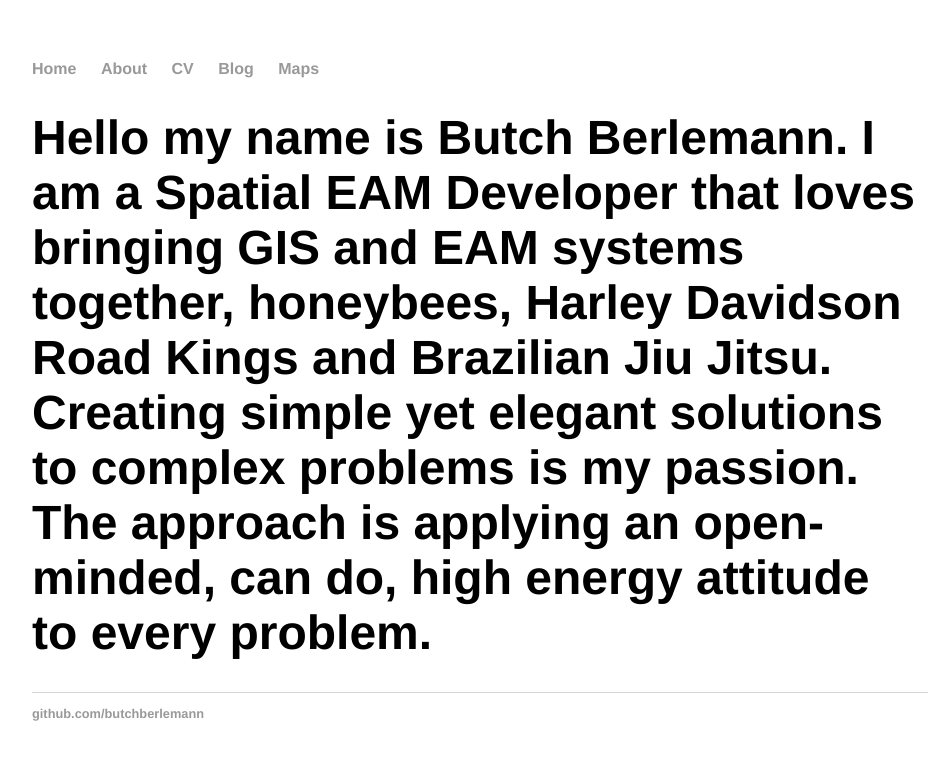
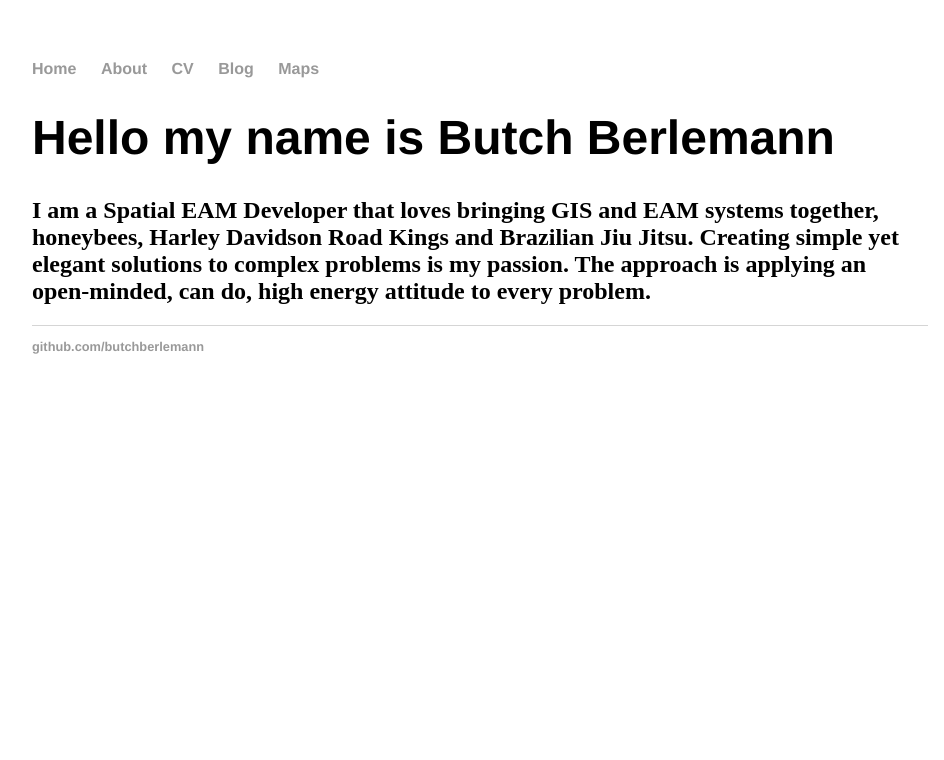
Before and after one commit to butchberlemann/butchberlemann.github.io, a Jekyll site: the page built from index.html, in a window 1280 px wide. Shown: the top 760 px of the page, without its empty margins (160-1104 px from the left). Built offline with Jekyll 4.4.1, drawn with Linux system fonts in a browser that asks for light colours.

Commit message:
Update index.html

```diff
--- a/index.html
+++ b/index.html
@@ -3,10 +3,11 @@ layout: default
 title: Butch Berlemann Spatial EAM Developer
 ---
 <div class="blurb">
-	<h1>Hello my name is Butch Berlemann. I am a Spatial EAM Developer that loves bringing GIS and EAM systems together, honeybees, Harley Davidson Road Kings and Brazilian Jiu Jitsu.
+	<h1>Hello my name is Butch Berlemann </h1>
+	<h2>I am a Spatial EAM Developer that loves bringing GIS and EAM systems together, honeybees, Harley Davidson Road Kings and Brazilian Jiu Jitsu.
 	 Creating simple yet elegant solutions to complex problems is my passion. The approach is applying an open-minded, can do, high energy attitude to
 	 every problem.
-	</h1>
+	<h2>
 
 
 </div><!-- /.blurb -->
```
